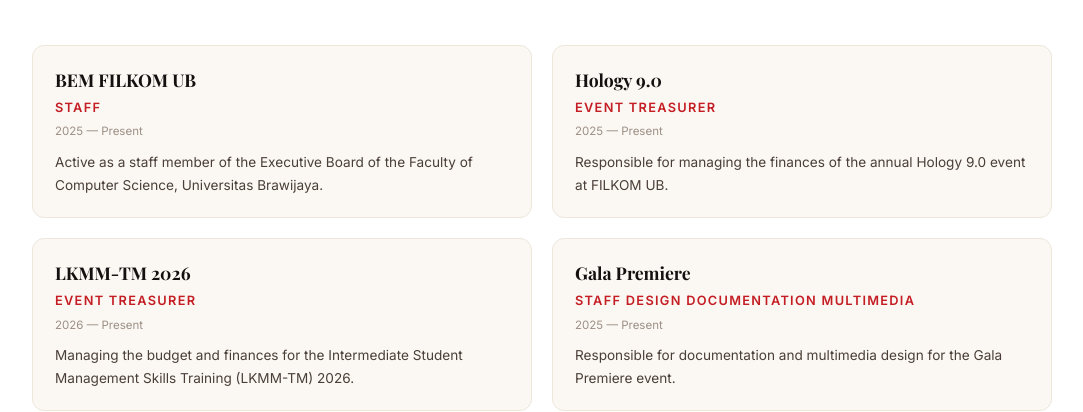
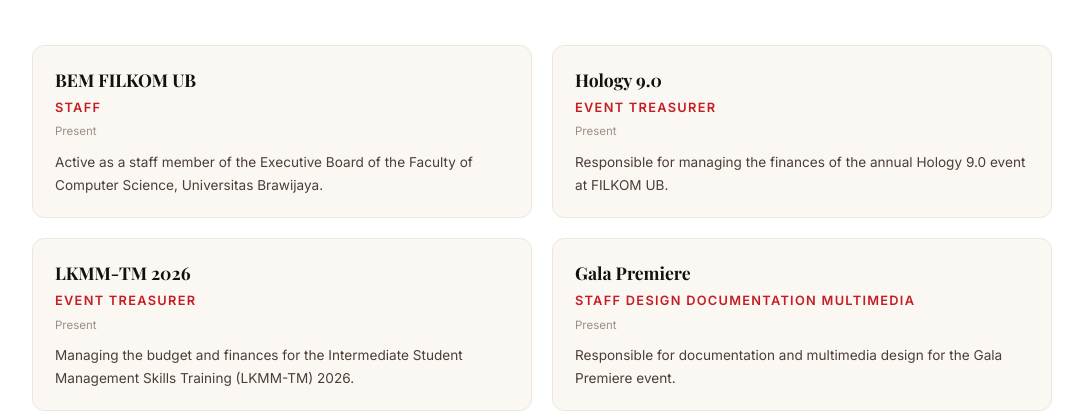
Before and after one commit to wiryaayuamalia/portofolio, a plain HTML site: page index.html in a window 1280 px wide. Shown: the part 3240-3652 px from the top of the page, without its empty margins (98-1181 px from the left). Drawn offline with nearby package versions, Linux system fonts and the light colour scheme; a web font is replaced by a local one.

Commit message:
Update experience periods to 'Present'

```diff
--- a/index.html
+++ b/index.html
@@ -240,7 +240,7 @@
         <div class="exp-body">
           <div class="exp-org">BEM FILKOM UB</div>
           <div class="exp-role">Staff</div>
-          <div class="exp-period">2025 — Present</div>
+          <div class="exp-period"> Present</div>
           <p class="exp-desc">Active as a staff member of the Executive Board of the Faculty of Computer Science, Universitas Brawijaya.</p>
         </div>
       </div>
@@ -250,7 +250,7 @@
         <div class="exp-body">
           <div class="exp-org">Hology 9.0</div>
           <div class="exp-role">Event Treasurer</div>
-          <div class="exp-period">2025 — Present</div>
+          <div class="exp-period">Present</div>
           <p class="exp-desc">Responsible for managing the finances of the annual Hology 9.0 event at FILKOM UB.</p>
         </div>
       </div>
@@ -260,7 +260,7 @@
         <div class="exp-body">
           <div class="exp-org">LKMM-TM 2026</div>
           <div class="exp-role">Event Treasurer</div>
-          <div class="exp-period">2026 — Present</div>
+          <div class="exp-period">Present</div>
           <p class="exp-desc">Managing the budget and finances for the Intermediate Student Management Skills Training (LKMM-TM) 2026.</p>
         </div>
       </div>
@@ -270,7 +270,7 @@
         <div class="exp-body">
           <div class="exp-org">Gala Premiere</div>
           <div class="exp-role">Staff Design Documentation Multimedia</div>
-          <div class="exp-period">2025 — Present</div>
+          <div class="exp-period">Present</div>
           <p class="exp-desc">Responsible for documentation and multimedia design for the Gala Premiere event.</p>
         </div>
       </div>
```
